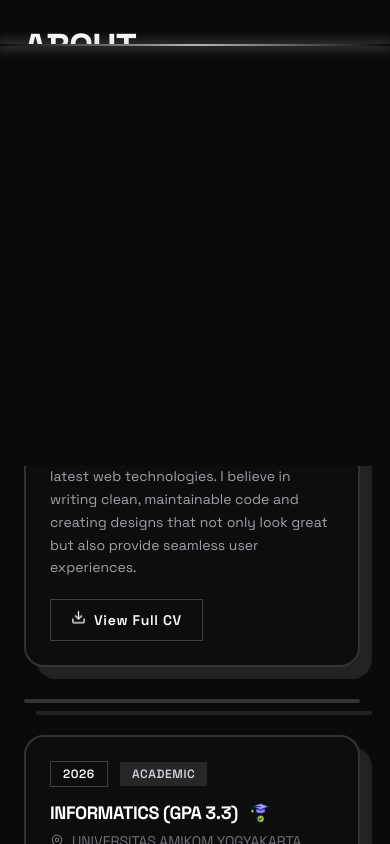
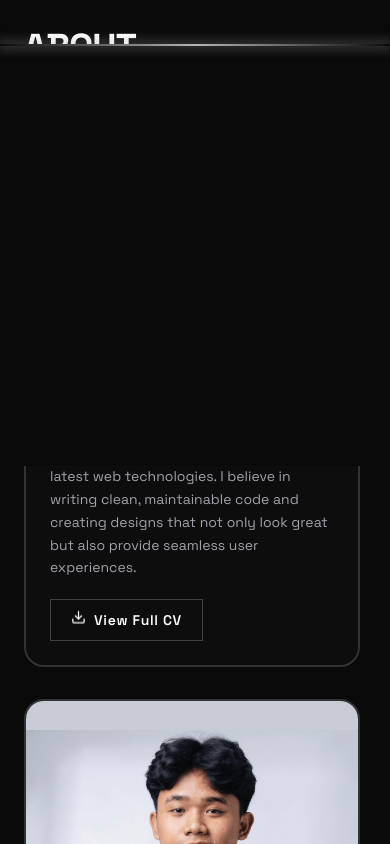
Before and after one commit to HanifHawari/portofolio, a Next.js app: page / in a window 390 px wide. Shown: the part 800-1644 px from the top of the page. Built offline with nearby package versions, Linux system fonts and the light colour scheme; no server answers.

Commit message:
fix: mobile profile photo height, typewriter glitch, scroll lock modal, section-card shadow overflow

```diff
--- a/src/app/globals.css
+++ b/src/app/globals.css
@@ -234,7 +234,7 @@ body {
     transform: none !important;
     border-radius: 20px;
     border: var(--card-border-hover, 2px solid var(--foreground)) !important;
-    box-shadow: var(--border-3d-shadow-hover) !important;
+    box-shadow: none !important;
   }
 }
 
--- a/src/components/bagian/BagianHero.tsx
+++ b/src/components/bagian/BagianHero.tsx
@@ -32,8 +32,10 @@ export default function HeroSection() {
         timeout = setTimeout(() => setIsTyping(false), 3000);
       }
     } else {
-      setDisplayedText("");
-      setIsTyping(true);
+      timeout = setTimeout(() => {
+        setDisplayedText("");
+        setIsTyping(true);
+      }, 500);
     }
     return () => clearTimeout(timeout);
   }, [displayedText, isTyping]);
--- a/src/components/bagian/BagianPerjalanan.tsx
+++ b/src/components/bagian/BagianPerjalanan.tsx
@@ -1,6 +1,6 @@
 "use client";
 
-import { useState, useRef, useCallback, useLayoutEffect } from "react";
+import { useState, useRef, useCallback, useLayoutEffect, useEffect } from "react";
 import { createPortal } from "react-dom";
 import Image from "next/image";
 import { motion, AnimatePresence, useScroll, useSpring, useTransform } from "framer-motion";
@@ -196,6 +196,11 @@ export default function JourneySection() {
 
   const handleClose = useCallback(() => setOpenFolder(null), []);
 
+  useEffect(() => {
+    document.body.style.overflow = openFolder !== null ? "hidden" : "";
+    return () => { document.body.style.overflow = ""; };
+  }, [openFolder]);
+
   return (
     <section id="journey" className="py-24 sm:py-32 bg-[#0a0a0a]">
       {/* Preload images so they appear instantly when the modal is opened */}
--- a/src/components/bagian/BagianTentang.tsx
+++ b/src/components/bagian/BagianTentang.tsx
@@ -378,7 +378,7 @@ export default function AboutSection() {
           </motion.div>
 
           <motion.div variants={itemVariants} className="flex items-stretch justify-center lg:justify-end w-full">
-            <div className="w-full h-full">
+            <div className="w-full min-h-[420px] sm:min-h-[480px]">
               <IDCard t={t} />
             </div>
           </motion.div>
```
